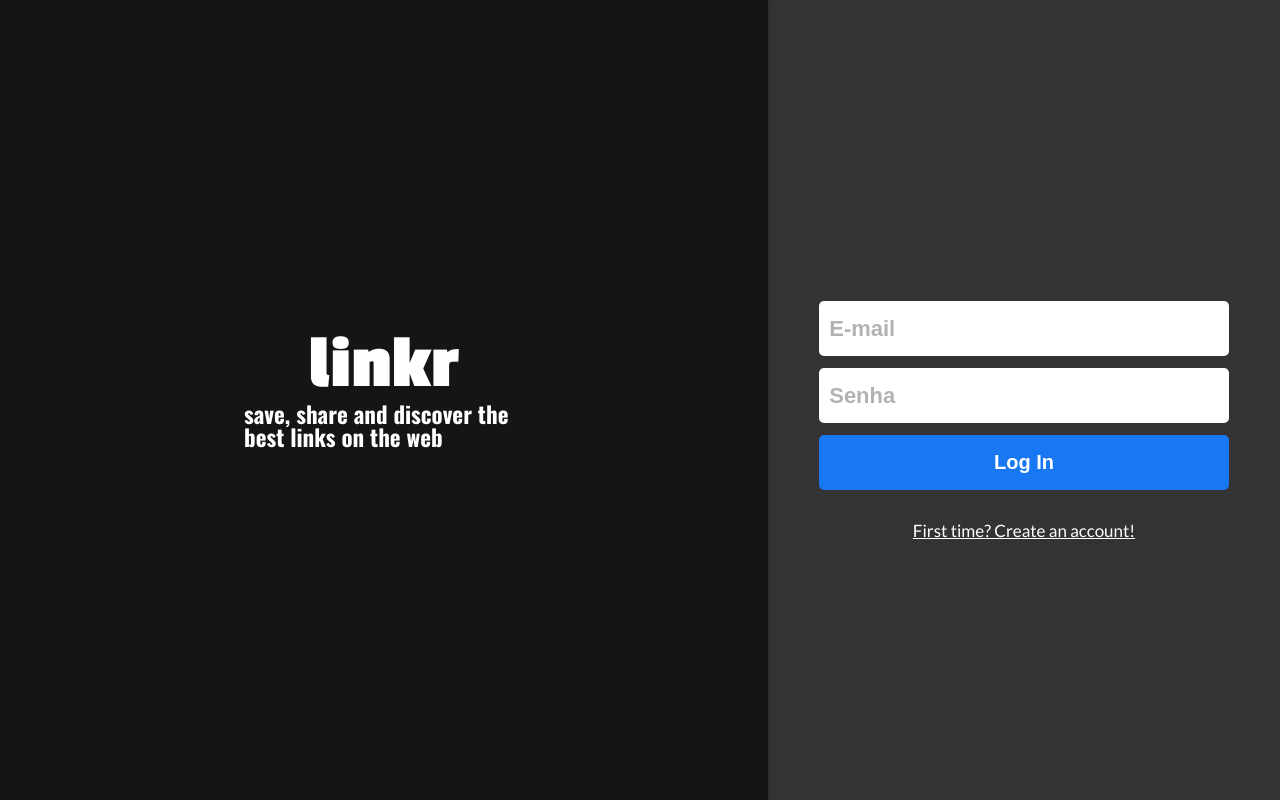
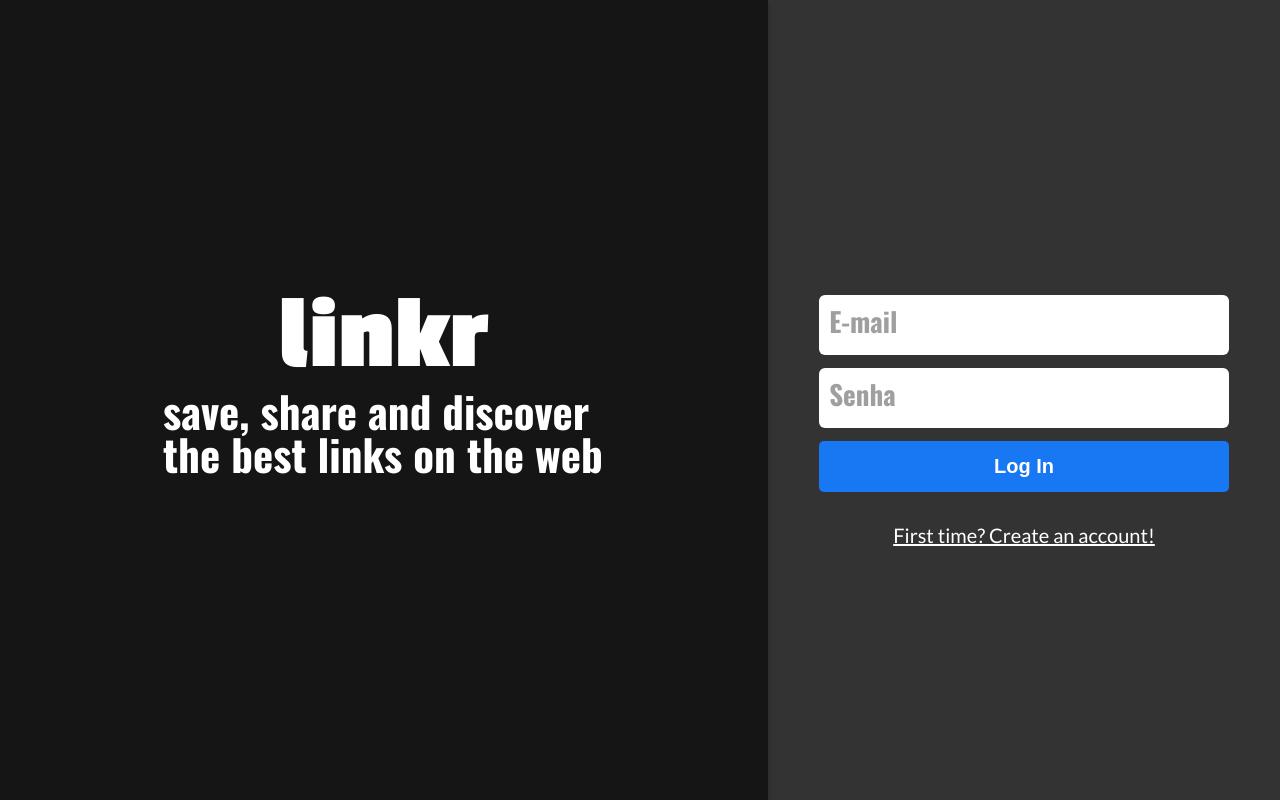
Before and after one commit to LucasPCotrim/projeto17-linkr, a React (Vite) app: page / in a window 1280 px wide. Built offline with nearby package versions, Linux system fonts and the light colour scheme.

Commit message:
login page css adjust

```diff
--- a/src/components/SignIn/LoginPage.jsx
+++ b/src/components/SignIn/LoginPage.jsx
@@ -106,13 +106,13 @@ const Wrapper = styled.div`
   flex-direction: column;
   align-items: center;
 
-  @media screen and (min-width: 1024px) {
+  @media screen and (min-width: 614px) {
     flex-direction: row;
   }
 `;
 const Header = styled.div`
   width: 100%;
-  height: 20vh;
+  height: 40vh;
   background-color: #151515;
   color: white;
   display: flex;
@@ -123,16 +123,26 @@ const Header = styled.div`
   h1 {
     font-family: "Passion One", cursive;
     font-weight: bold;
-    font-size: 76px;
+    font-size: 106px;
+    @media screen and (max-width: 614px) {
+      font-size: 76px;
+    }
   }
   h2 {
-    width: 280px;
-    height: 70px;
+    max-width: 442px;
+    height: 128px;
     font-family: "Oswald", sans-serif;
     font-weight: bold;
-    font-size: 23px;
+    font-size: 43px;
+    font-weight: 700;
+    @media screen and (max-width: 614px) {
+      font-size: 23px;
+      max-width: 237px;
+      width: 100%;
+      height: 68px;
+    }
   }
-  @media screen and (min-width: 1024px) {
+  @media screen and (min-width: 614px) {
     width: 150%;
     height: 100vh;
   }
@@ -145,9 +155,11 @@ const Forms = styled.form`
   align-items: center;
   justify-content: space-around;
   margin-top: 40px;
+  gap: 13px;
   h5 {
-    font-size: 17px;
+    font-size: 20px;
     color: white;
+    font-weight: 400;
     font-family: "Lato", sans-serif;
     text-decoration: underline;
     margin-top: 20px;
@@ -155,19 +167,16 @@ const Forms = styled.form`
 `;
 const Input = styled.input`
   width: 80%;
-  height: 55px;
-  font-size: 22px;
+  height: 65px;
+  font-size: 27px;
   font-weight: bold;
   color: #000000;
   padding: 10px;
-  border-radius: 5px;
-  &::placeholder {
+  border-radius: 6px;
+  ::placeholder {
     color: #9f9f9f;
-    opacity: 0.8;
-  }
-  &:disabled {
-    background-color: #f2f2f2;
-    color: #d4d4d4;
+    font-family: "Oswald", sans-serif;
+    font-weight: 700;
   }
 `;
 const Button = styled.button`
```
Also changed, not shown: 1 other file (tests, documents, lock files or other folders).
